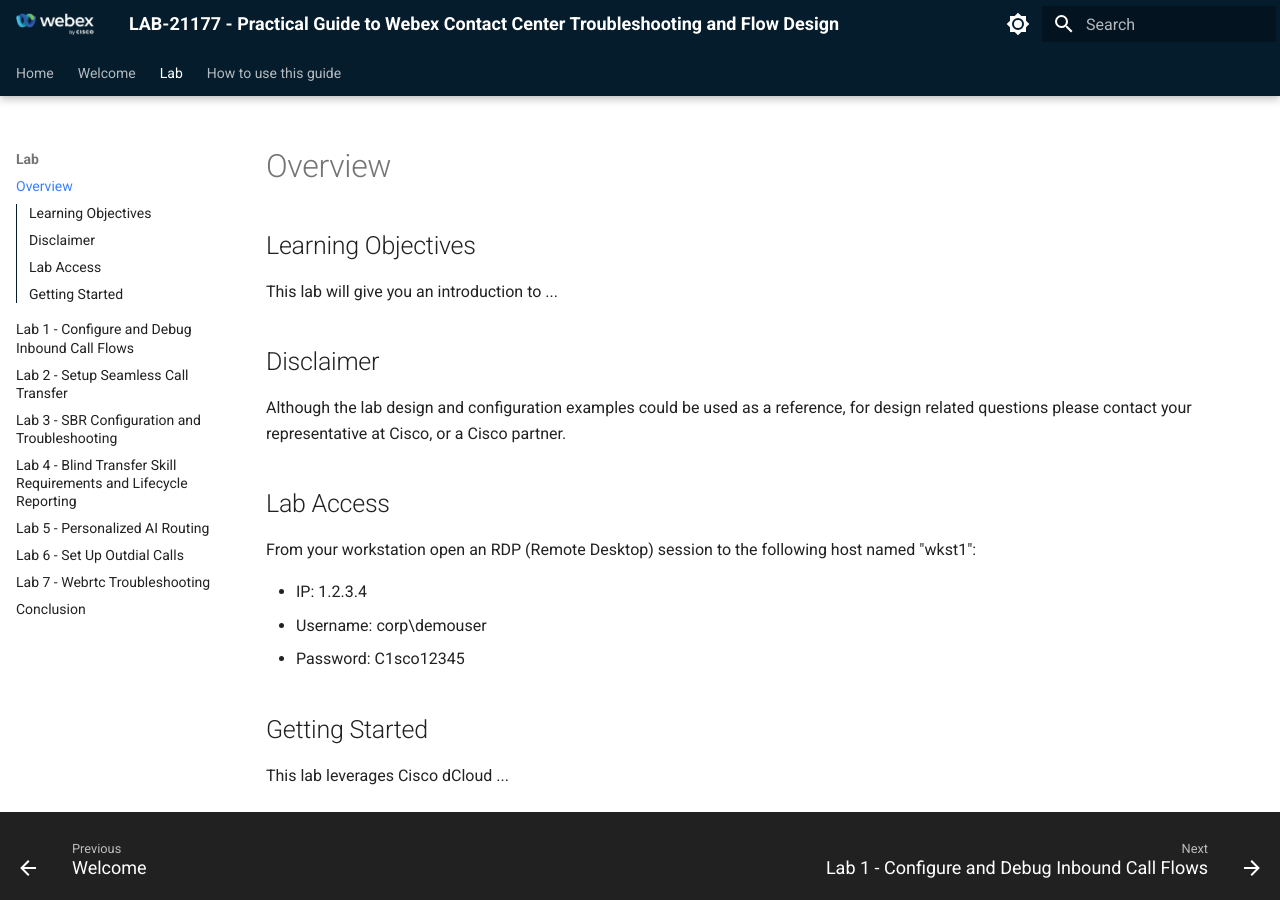
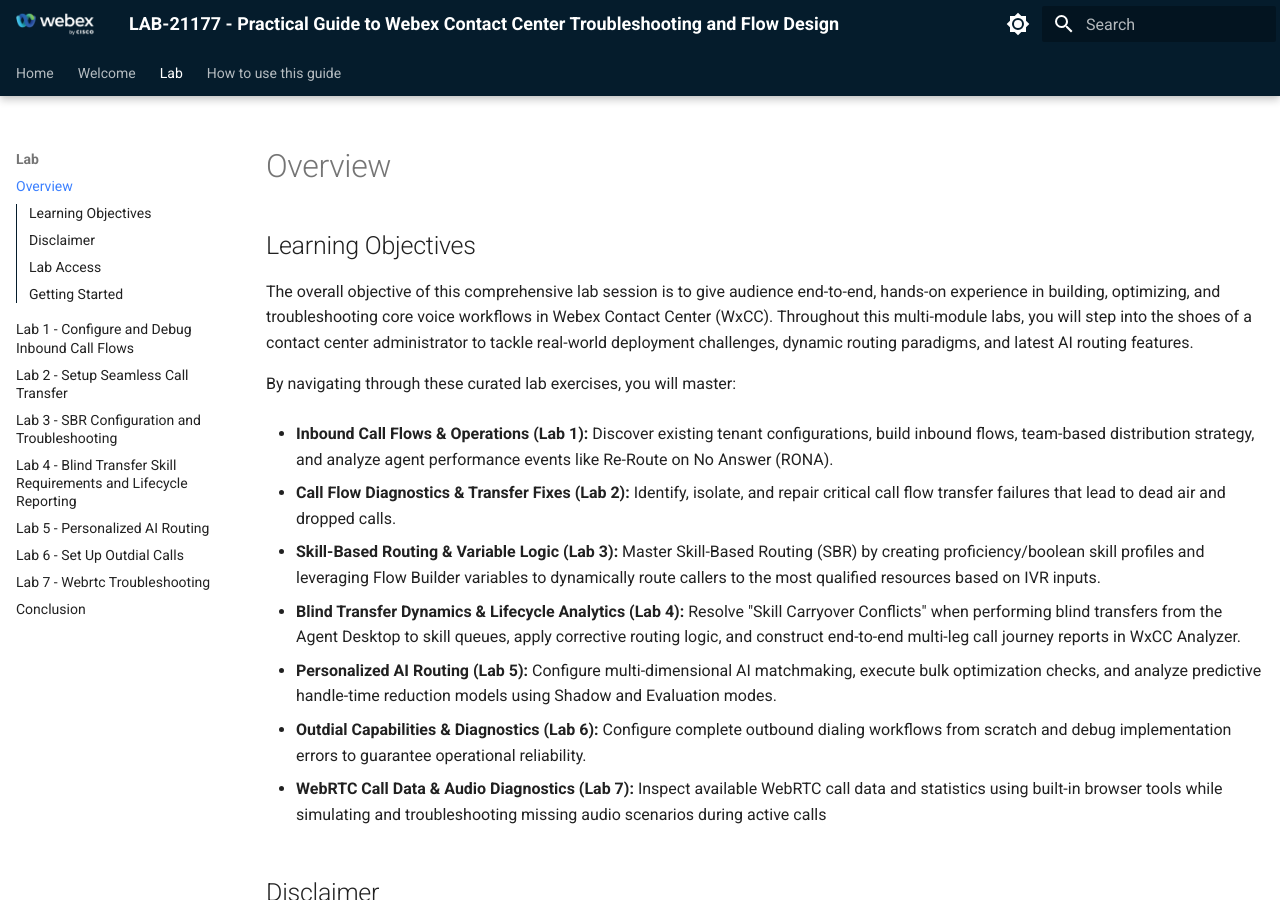
Before and after one commit to WebexCC-SA/LAB-21177, an MkDocs documentation site: the page built from docs/overview.md, in a window 1280 px wide and 900 px high. Built offline with MkDocs 1.6.1 and Material for MkDocs 9.7.7, drawn with Linux system fonts in a browser that asks for light colours.

Commit message:
Update overview.md

```diff
--- a/docs/overview.md
+++ b/docs/overview.md
@@ -2,7 +2,29 @@
 
 ## Learning Objectives
 
-This lab will give you an introduction to ...
+The overall objective of this comprehensive lab session is to give audience end-to-end, hands-on experience in building, optimizing, and troubleshooting core voice workflows in Webex Contact Center (WxCC). Throughout this multi-module labs, you will step into the shoes of a contact center administrator to tackle real-world deployment challenges, dynamic routing paradigms, and latest AI routing features.
+
+By navigating through  these curated lab exercises, you will master:
+
+* **Inbound Call Flows & Operations (Lab 1):** Discover existing tenant configurations, build inbound flows, team-based distribution strategy, and analyze agent performance events like Re-Route on No Answer (RONA).
+
+
+* **Call Flow Diagnostics & Transfer Fixes (Lab 2):** Identify, isolate, and repair critical call flow transfer failures that lead to dead air and dropped calls.
+
+
+* **Skill-Based Routing & Variable Logic (Lab 3):** Master Skill-Based Routing (SBR) by creating proficiency/boolean skill profiles and leveraging Flow Builder variables to dynamically route callers to the most qualified resources based on IVR inputs.
+
+
+* **Blind Transfer Dynamics & Lifecycle Analytics (Lab 4):** Resolve "Skill Carryover Conflicts" when performing blind transfers from the Agent Desktop to skill queues, apply corrective routing logic, and construct end-to-end multi-leg call journey reports in WxCC Analyzer.
+
+
+* **Personalized AI Routing (Lab 5):** Configure multi-dimensional AI matchmaking, execute bulk optimization checks, and analyze predictive handle-time reduction models using Shadow and Evaluation modes.
+
+
+* **Outdial Capabilities & Diagnostics (Lab 6):** Configure complete outbound dialing workflows from scratch and debug implementation errors to guarantee operational reliability.
+
+
+* **WebRTC Call Data & Audio Diagnostics (Lab 7):** Inspect available WebRTC call data and statistics using built-in browser tools while simulating and troubleshooting missing audio scenarios during active calls
 
 ## Disclaimer
 
```
